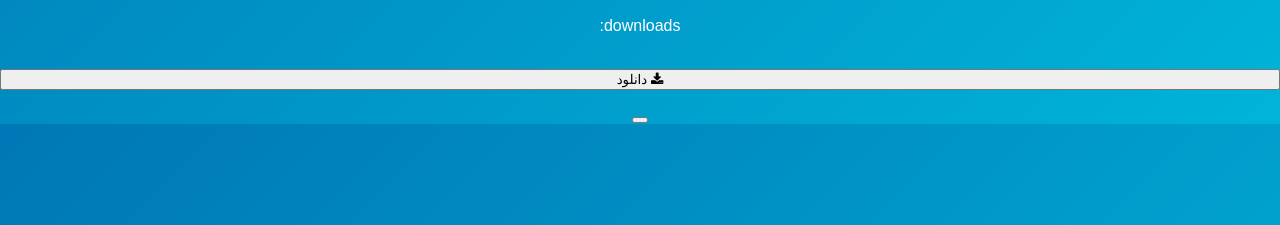
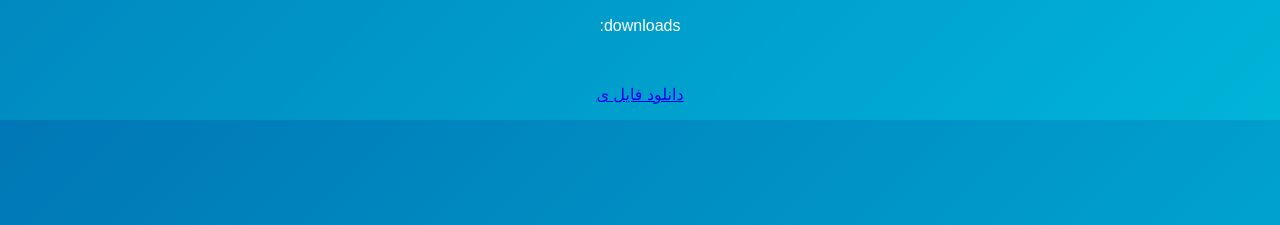
Before and after one commit to AHMADI-IR/class-10-1404, a plain HTML site: page Chemistry/Fire-retardant-polymers.html in a window 1280 px wide. Shown: the part 575-800 px from the top of the page. Drawn offline with Linux system fonts and the light colour scheme.

Commit message:
Update Fire-retardant-polymers.html

```diff
--- a/Chemistry/Fire-retardant-polymers.html
+++ b/Chemistry/Fire-retardant-polymers.html
@@ -99,8 +99,9 @@
 
 <div>
 <p><p>downloads:</p><br>
-<button href="https://mega.nz/file/2lYVAZbK#FkBQgnd22K7cb12e8oM1p3lQJUgKmHcTbpYdswrwLiY" class="btn" style="width:100%"><i class="fa fa-download"></i> دانلود</button></p>
-<button></button>
+<p>
+ <a href="https://mega.nz/file/2lYVAZbK#FkBQgnd22K7cb12e8oM1p3lQJUgKmHcTbpYdswrwLiY" download>دانلود فایل ی</a>
+</p>
 
 </div>
 
```
